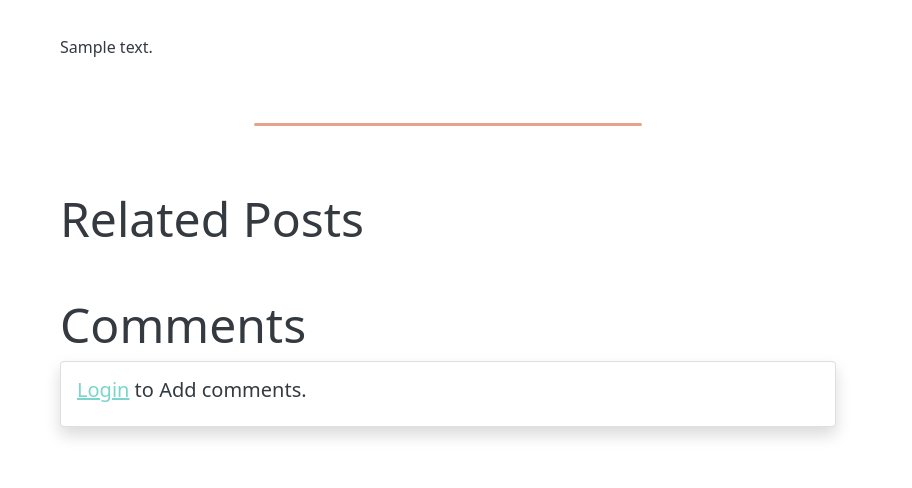
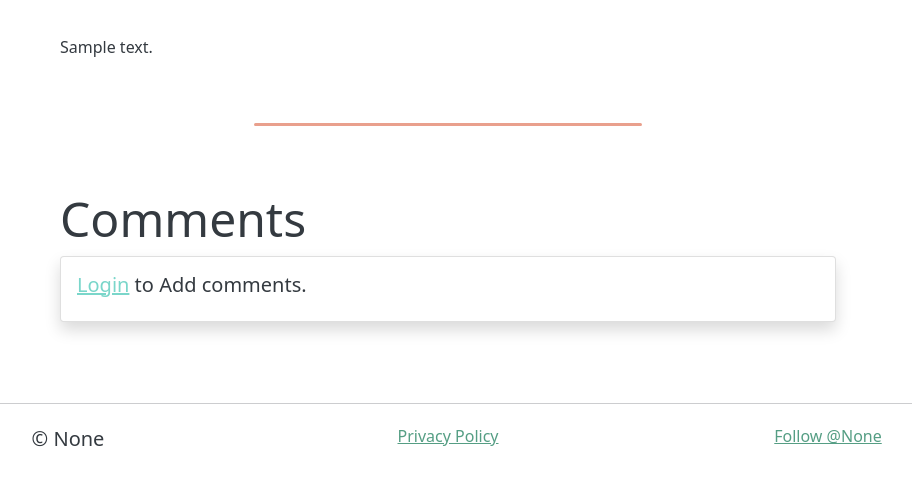
Before and after one commit to IsaacLehman/Full-Flask-Web-App, a Flask app: template templates/blog-single.html in a window 1280 px wide. Shown: the part 330-818 px from the top of the page, without its empty margins (192-1104 px from the left). After the commit the page ends 777 px from the top, so only its background shows below. Run offline with Flask 2, Linux system fonts and the light colour scheme; the template is opened without the code that fills it: values that come from a table or form of the project are taken from there, others are empty; tables that the repository leaves empty hold one stand-in row (values such as "Sample post"); some libraries are stand-ins or nearby versions.

Commit message:
blog single edits (fix related posts)

```diff
--- a/templates/blog-single.html
+++ b/templates/blog-single.html
@@ -36,9 +36,9 @@
         <div class="bottom-dividor"></div>
 
         <div class="related-posts">
-            <h3 class="display-5">Related Posts</h3>
             {% set related_posts = get_related_post(post.category.slug, 3, post.slug) %}
             {% if related_posts %}
+            <h3 class="display-5">Related Posts</h3>
             <div class="row">
                 {% for p in related_posts %}
                     <div class="col-md-4 col-sm-6">
```
